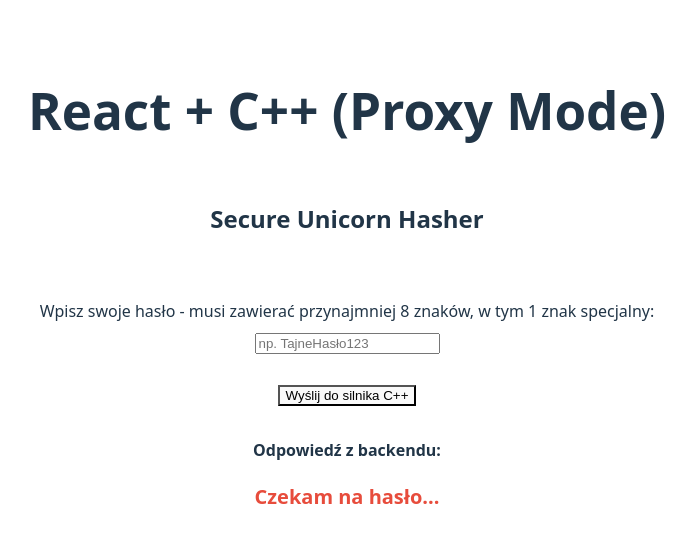
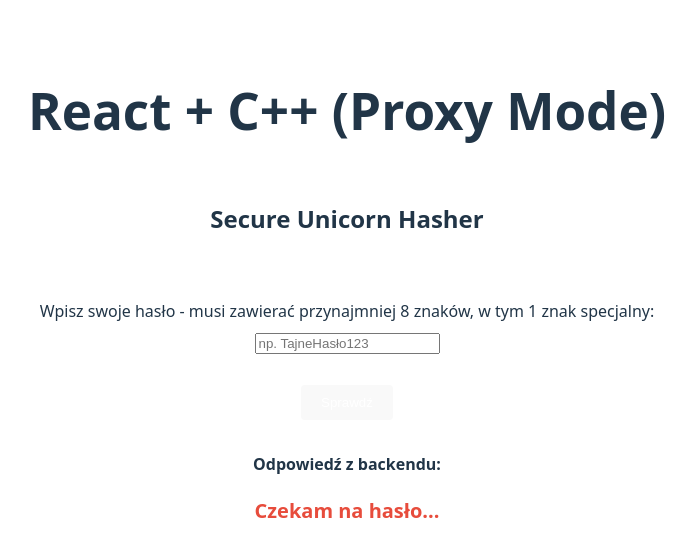
Before and after one commit to dawkam21/secure_hasher, a React (Vite) app in the folder frontend/: page / in a window 1280 px wide. Shown: the top 556 px of the page, without its empty margins (293-988 px from the left). Built offline with nearby package versions, Linux system fonts and the light colour scheme.

Commit message:
ładny przycisk

```diff
--- a/frontend/src/App.tsx
+++ b/frontend/src/App.tsx
@@ -3,13 +3,15 @@
 function App() {
   const [input, setInput] = useState<string>("");
   const [result, setResult] = useState<string>("");
+  const [isLoading, setIsLoading] = useState<boolean>(false);
 
   const sendToCpp = async () => {
     // walidacja - jeśli pole jest puste, nie wysyłaj nic
-    if (!input.trim()) {
-      alert("Trzeba coś wpisać!");
-      return;
-    }
+    if (!input.trim()) return;
+
+    // włącza tryb ładowania
+    setIsLoading(true);
+    setResult(""); // czyści poprzedni wynik, żeby nie mylił
 
     try {
       // WAŻNE: Tu nie ma już "http://localhost:18080", jest tylko ścieżka
@@ -20,10 +22,12 @@
       });
 
       const data = await response.json();
-      setResult(data.hash); // wyświetla to, co c++ odeśle
+      setResult(data.strength); // wyświetla to, co c++ odeśle
     } catch (e) {
       console.error(e);
       setResult("Błąd połączenia z backendem (sprawdź czy serwer C++ działa)");
+    } finally {
+      setIsLoading(false);
     }
   };
 
@@ -47,9 +51,10 @@
         </div>
 
         <button
-          type='submit'
-          className='myButton'
-          onClick={sendToCpp}>Wyślij do silnika C++
+          type="submit"
+          disabled={ isLoading } // przycisk staje się szary i nieklikalny podczas pracy
+          className='hasher-button'
+        > {isLoading ? "Analizowanie..." : "Sprawdź"}
         </button>
       </form>
       <div className="cpp_response">
--- a/frontend/src/index.css
+++ b/frontend/src/index.css
@@ -68,24 +68,22 @@
   padding-bottom: 5%;
 }
 
-.mybutton {
-  border-radius: 8px;
-  border: 1px solid transparent;
-  padding: 0.6em 1.2em;
-  font-size: 1em;
-  font-weight: 500;
-  font-family: inherit;
-  background-color: #1a1a1a;
+.hasher-button {
+  padding: 10px 20px;
+  border: none;
+  border-radius: 4px;
+  color: white;
   cursor: pointer;
-  transition: border-color 0.25s;
-  color: black;
+  transition: background-color 0.3s; /* Płynna zmiana koloru! */
 }
-button:hover {
-  border-color: #646cff;
+
+.hasher-button:hover {
+  filter: brightness(1.1); /* Lekkie rozjaśnienie po najechaniu */
 }
-button:focus,
-button:focus-visible {
-  outline: 4px auto -webkit-focus-ring-color;
+
+.hasher-button:disabled {
+  cursor: not-allowed;
+  opacity: 0.6;
 }
 
 @media (prefers-color-scheme: light) {
```
